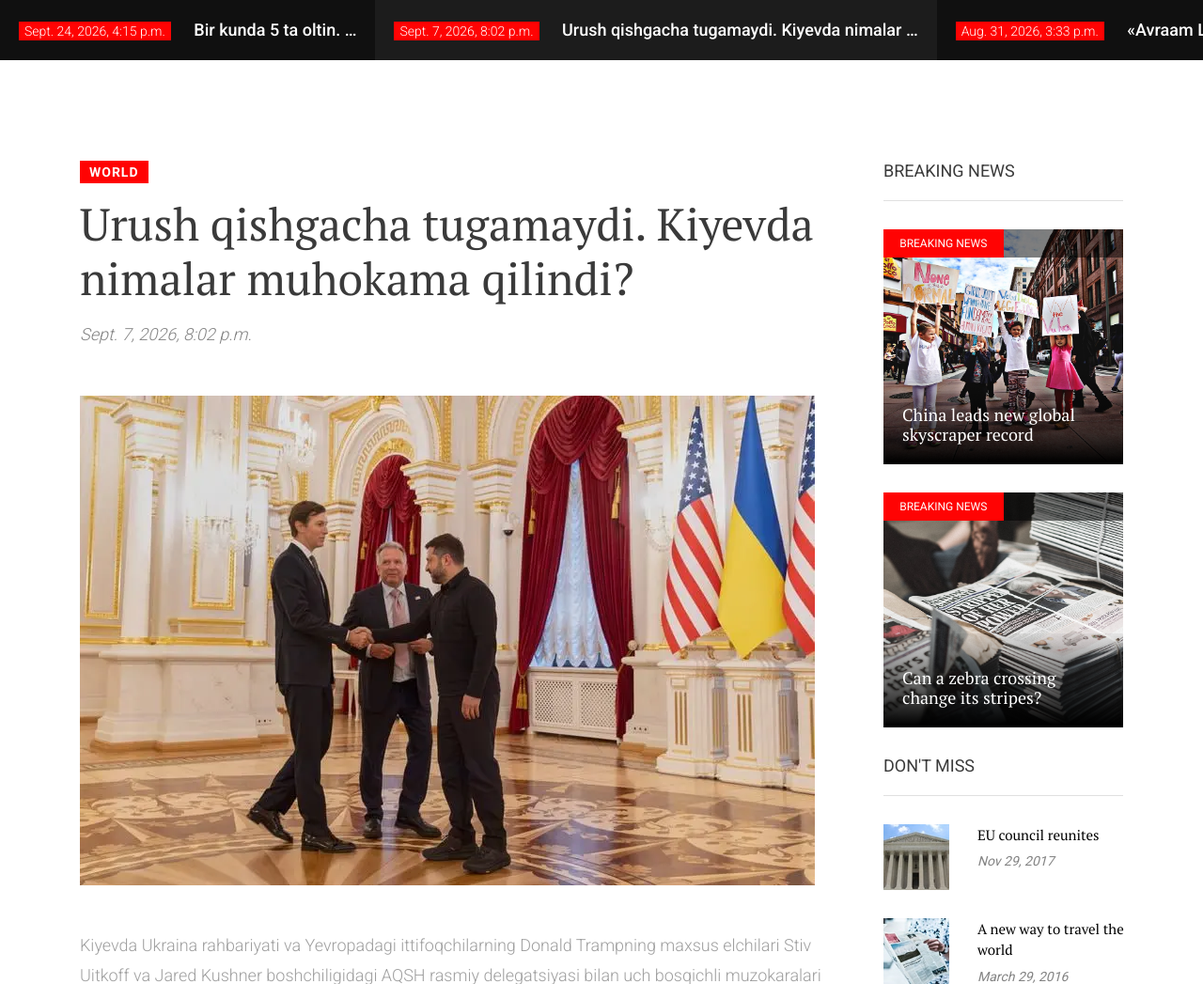
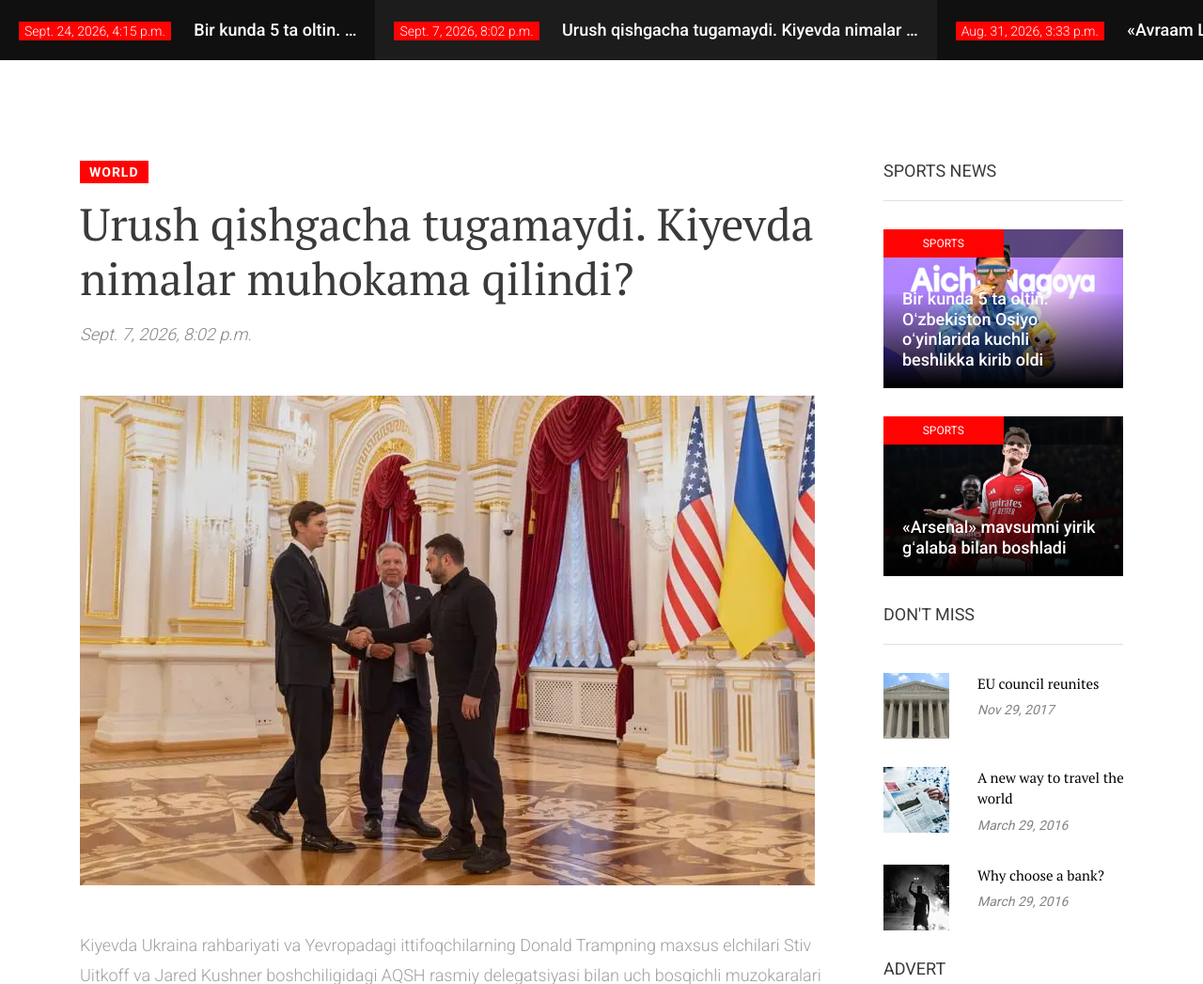
Before and after one commit to d1yorkhud/signal, a Django app: page / in a window 1280 px wide. Shown: the part 866-1913 px from the top of the page at 94% size. Run offline with Django 5.2, Linux system fonts and the light colour scheme; data comes from the database, SQL or seed files in the repository; both versions use the stored data as it was after the commit; some libraries are stand-ins or nearby versions.

Commit message:
sports news

```diff
--- a/signals/views.py
+++ b/signals/views.py
@@ -34,7 +34,7 @@ def homeView(request):
     tech = News.published.all().filter(category__name="Technology").order_by("-publish_time")[:6]
     econ = News.published.all().filter(category__name="Economics").order_by("-publish_time")[:6]
     edu = News.published.all().filter(category__name="Eductaion").order_by("-publish_time")[:6]
-    sports = News.published.all().filter(category__name="Sports").order_by("-publish_time")[:6]
+    sports = News.published.all().filter(category__name="Sports").order_by("-publish_time")[:2]
     finance = News.published.all().filter(category__name="Finance").order_by("-publish_time")[:6]
 
 
--- a/templates/news/home.html
+++ b/templates/news/home.html
@@ -331,10 +331,10 @@
                         <!-- Breaking News Widget -->
                         <div class="breaking-news-widget">
                             <div class="widget-title">
-                                <h5>breaking news</h5>
+                                <h5>Sports News</h5>
                             </div>
                             <!-- Single Breaking News Widget -->
-                            <div class="single-breaking-news-widget">
+                            <!-- <div class="single-breaking-news-widget">
                                 <img src="{% static 'images/blog-img/bn-1.jpg' %}" alt="">
                                 <div class="breakingnews-title">
                                     <p>breaking news</p>
@@ -342,17 +342,19 @@
                                 <div class="breaking-news-heading gradient-background-overlay">
                                     <h5 class="font-pt">China leads new global skyscraper record</h5>
                                 </div>
-                            </div>
+                            </div> -->
                             <!-- Single Breaking News Widget -->
+                             {% for sport in sports %}
                             <div class="single-breaking-news-widget">
-                                <img src="{% static 'images/blog-img/bn-2.jpg' %}" alt="">
+                                <img src="{{ sport.image.url }}" alt="">
                                 <div class="breakingnews-title">
-                                    <p>breaking news</p>
+                                    <p>{{ sport.category.name }}</p>
                                 </div>
                                 <div class="breaking-news-heading gradient-background-overlay">
-                                    <h5 class="font-pt">Can a zebra crossing change its stripes?</h5>
+                                    <h5  class="font-pt"> <a href="{% url 'news_detail_page' sport.pk %}" style="color: white;"> {{ sport.title }}</a></h5>
                                 </div>
                             </div>
+                            {% endfor %}
                         </div>
 
                         <!-- Don't Miss Widget -->
```
Also changed, not shown: db.sqlite3, media/news/images/bitchch.jpg (added).
